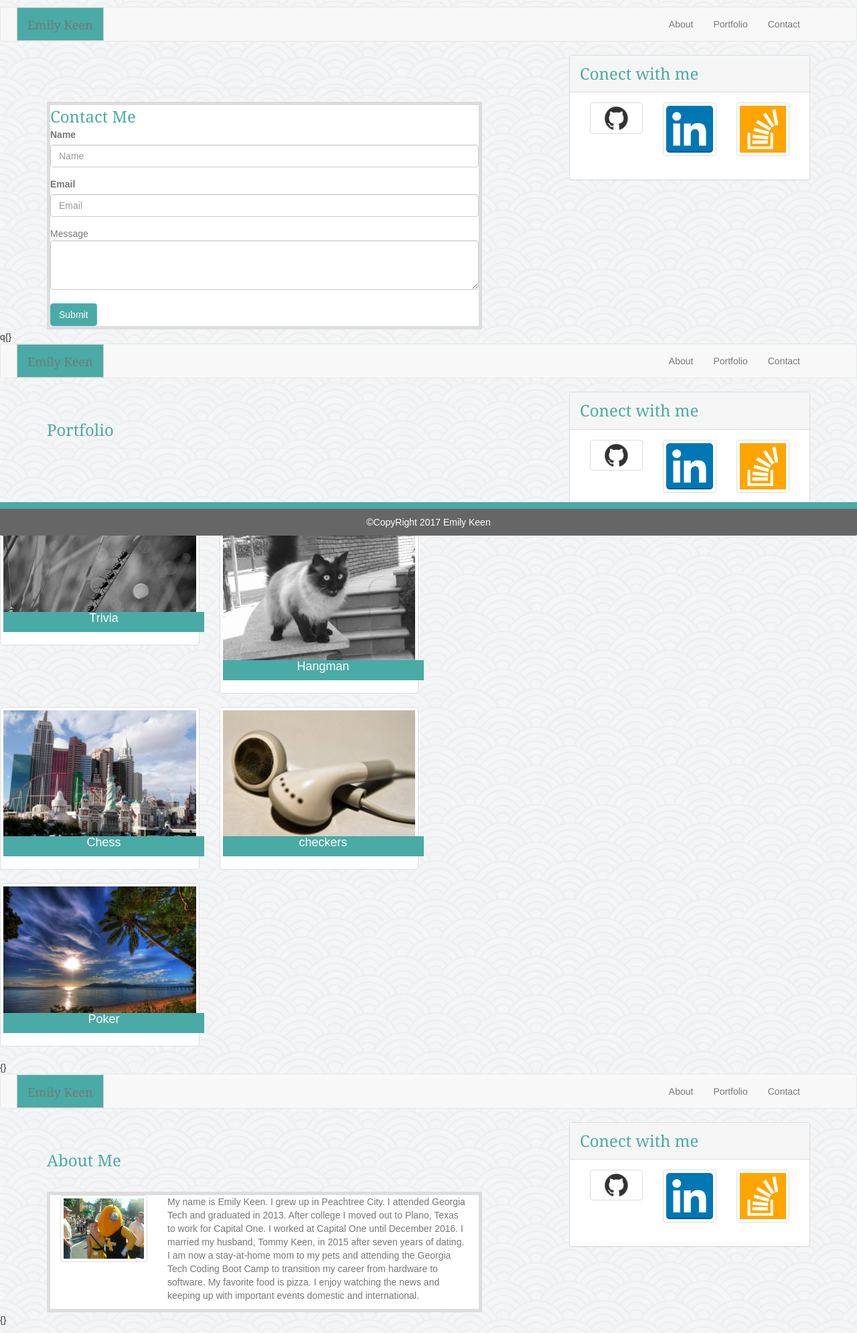
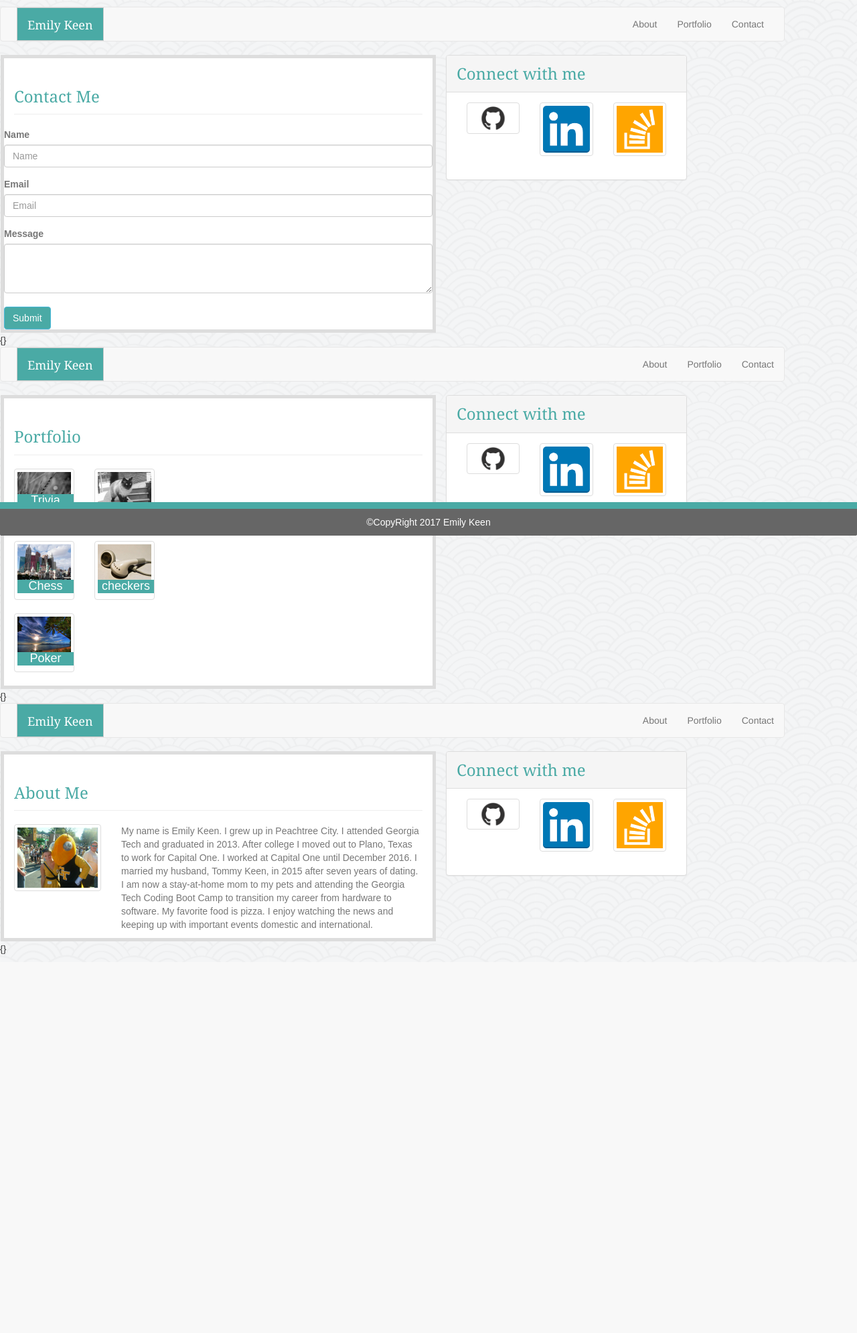
Before and after one commit to emilykeen/Bootstrap-Portfolio, a PHP site: page / in a window 1280 px wide. Shown: the whole page at 67% size. After the commit the page ends 1425 px from the top, so only its background shows below. Run offline with PHP 8.4, Linux system fonts and the light colour scheme.

Commit message:
finished

```diff
--- a/assets/css/style.css
+++ b/assets/css/style.css
@@ -11,7 +11,7 @@ body {
 	border:1px solid #cccccc;
 	font-family: 'Georgia', Times, 'Times New Roman', serif;
 	float:left;
-	position: fixed;
+	position:fixed;
 	color:white;
 	left:40px;
 	text-align:center;
@@ -23,12 +23,27 @@ body {
 	font-size: x-large;
 	}
 
+.header3 {	color:#4aaaa5;
+	font-family: 'Georgia', Times, 'Times New Roman', serif;
+	font-size: x-large;
+	top:200px;
+	background:#ffffff;
+	border: 5px solid #dddddd;
+	width:650px;
+	position:relative;
+	top:65px;
+	float:left;
+	left:-15px;
+	z-index: 20;
+	}
+
+
 h4{
 	position: absolute;
-	bottom: 30px;
+	bottom: 20px;
 	left: 20px;
-	height:30px;
-	width:300px;
+	height:20px;
+	width:70%;
 	background: #4aaaa5;
 	text-align: center;
 	color:white;
@@ -46,7 +61,7 @@ h4{
 	position:relative;
 	top:0px;
 	float:left;
-	left:15px;
+	left:0px;
 	z-index: 20;
 	}
 
@@ -78,3 +93,6 @@ h4{
 
 		background:#4aaaa5;
 		color:white; }
+
+
+.connectwithme{float:right;}
--- a/contact.html
+++ b/contact.html
@@ -7,13 +7,12 @@
       <!-- Bootstrap CDN -->
       <link rel="stylesheet" href="https://maxcdn.bootstrapcdn.com/bootstrap/3.3.6/css/bootstrap.min.css">
       <link rel="stylesheet" type="text/css" href="assets/css/style.css">
-
    </head>
    <body>
       <nav class="navbar navbar-default">
          <div class="container">
             <div class="navbar-header">
-        <a class="navbar-brand header"  href="#">Emily Keen</a>
+               <a class="navbar-brand header" style= color:white >Emily Keen</a>
             </div>
             <div class="collapse navbar-collapse">
                <ul class="nav navbar-nav navbar-right">
@@ -26,13 +25,13 @@
       </nav>
       <div class="container">
          <div class="row">
-      <div class="col-md-8">
+            <div class="col-md-8 maincontainer">
                <div class="page-header">
-
+               <div class="header2">Contact Me</div>
                </div>
                <div class="row">
-        <form class="maincontainer">
-                  <div class="header2">Contact Me</div>
+                  <form>
+
                      <div class="form-group">
                         <label for="exampleInputName1">Name</label>
                         <input type="name" class="form-control" id="exampleInputName1" placeholder="Name">
@@ -41,7 +40,8 @@
                         <label for="exampleInputEmail1">Email</label>
                         <input type="email" class="form-control" id="exampleInputEmail1" placeholder="Email">
                      </div>
-  <bold>Message</bold> <br>
+                     <label for="exampleInputEmail1">Message</label>
+                     <br>
                      <textarea class="form-control" rows="3"></textarea>
                      <br>
                      <button type="button" class="btn btn-info button">Submit</button>
@@ -51,16 +51,14 @@
             <div class="col-md-4">
                <div class="panel panel-default">
                   <div class="panel-heading">
-            <div class="panel-title header2">Conect with me</div>
+                     <div class="panel-title header2">Connect with me</div>
                   </div>
                   <div class="panel-body">
-
                      <div class="col-md-4">
                         <a href="https://github.com/emilykeen" class="thumbnail">
                         <img src="assets/images/github.jpg" alt="Github">
                         </a>
                      </div>
-
                      <div class="col-md-4">
                         <a href="https://www.linkedin.com/in/emily-keen" class="thumbnail">
                         <img src="assets/images/linkedin.jpg" alt="linkedin">
@@ -83,4 +81,4 @@
       </div>
       <div class="panel-footer footer">&copy;CopyRight 2017 Emily Keen</div>
    </body>
-</html>q
+</html>
--- a/index.html
+++ b/index.html
@@ -12,9 +12,8 @@
       <nav class="navbar navbar-default">
          <div class="container">
             <div class="navbar-header">
-        <a class="navbar-brand header">Emily Keen</a>
+               <a class="navbar-brand header" style= "color:white" >Emily Keen</a>
             </div>
-      <div class="collapse navbar-collapse" id="bs-example-navbar-collapse-1">
             <ul class="nav navbar-nav navbar-right">
                <li><a href="index.html">About</a></li>
                <li><a href="portfolio.html">Portfolio</a></li>
@@ -25,12 +24,11 @@
       </nav>
       <div class="container">
          <div class="row">
-      <div class="col-md-8">
+            <div class="col-md-8 maincontainer">
                <div class="page-header">
                   <div class="header2">About Me</div>
                </div>
                <div class="row">
-        <div class="maincontainer">
                      <div class="col-md-3">
                         <img src="assets/images/buzz_and_me.jpg" alt="me" class="img-thumbnail">
                      </div>
@@ -41,21 +39,17 @@
                      </div>
                </div>
             </div>
-      </div>
-
             <div class="col-md-4">
                <div class="panel panel-default">
                   <div class="panel-heading">
-            <div class="panel-title header2">Conect with me</div>
+                     <div class="panel-title header2">Connect with me</div>
                   </div>
                   <div class="panel-body">
-
                      <div class="col-md-4">
                         <a href="https://github.com/emilykeen" class="thumbnail">
                         <img src="assets/images/github.jpg" alt="Github">
                         </a>
                      </div>
-
                      <div class="col-md-4">
                         <a href="https://www.linkedin.com/in/emily-keen" class="thumbnail">
                         <img src="assets/images/linkedin.jpg" alt="linkedin">
--- a/portfolio.html
+++ b/portfolio.html
@@ -7,15 +7,13 @@
       <!-- Bootstrap CDN -->
       <link rel="stylesheet" href="https://maxcdn.bootstrapcdn.com/bootstrap/3.3.6/css/bootstrap.min.css">
       <link rel="stylesheet" type="text/css" href="assets/css/style.css">
-
    </head>
    <body>
       <nav class="navbar navbar-default">
-    <div class="container">
+         <div class="container-fluid">
             <div class="navbar-header">
-        <a class="navbar-brand header">Emily Keen</a>
+               <a class="navbar-brand header" style=" color:white">Emily Keen</a>
             </div>
-      <div class="collapse navbar-collapse" id="bs-example-navbar-collapse-1">
             <ul class="nav navbar-nav navbar-right">
                <li><a href="index.html">About</a></li>
                <li><a href="portfolio.html">Portfolio</a></li>
@@ -26,47 +24,12 @@
       </nav>
       <div class="container">
          <div class="row">
-      <div class="col-md-8">
+            <div class="col-md-8 maincontainer">
                <div class="page-header">
                   <div class="header2">Portfolio</div>
                </div>
                <div class="row">
                   <div class="col-md-9">
-
-
-
-          </div>
-        </div>
-      </div>
-      <div class="col-md-4">
-        <div class="panel panel-default">
-          <div class="panel-heading">
-            <div class="panel-title header2">Conect with me</div>
-          </div>
-          <div class="panel-body">
-
-      <div class="col-md-4">
-      <a href="https://github.com/emilykeen" class="thumbnail">
-      <img src="assets/images/github.jpg" alt="Github">
-
-    </a>
-    </div>
-
-      <div class="col-md-4">
-     <a href="https://www.linkedin.com/in/emily-keen" class="thumbnail">
-      <img src="assets/images/linkedin.jpg" alt="linkedin">
-    </a>
-    </div>
-      <div class="col-md-4">
-     <a href="http://stackoverflow.com/users/7382034/emily-keen?tab=profile" class="thumbnail">
-      <img src="assets/images/stackoverflow.jpg" alt="stackoverflow">
-    </a>
-    </div>
-          </div>
-        </div>
-      </div>
-    </div>
-  </div>
                      <div class="row">
                         <div class="col-xs-3">
                            <a href="#" class="thumbnail">
@@ -85,8 +48,6 @@
                            </a>
                         </div>
                      </div>
-
-
                      <div class="row">
                         <div class="col-xs-3">
                            <a href="#" class="thumbnail">
@@ -114,7 +75,36 @@
                               </div>
                            </a>
                         </div>
-
+                     </div>
+                  </div>
+               </div>
+            </div>
+            <div class="col-md-4">
+               <div class="panel panel-default">
+                  <div class="panel-heading">
+                     <div class="panel-title header2">Connect with me</div>
+                  </div>
+                  <div class="panel-body">
+                     <div class="col-md-4">
+                        <a href="https://github.com/emilykeen" class="thumbnail">
+                        <img src="assets/images/github.jpg" alt="Github">
+                        </a>
+                     </div>
+                     <div class="col-md-4">
+                        <a href="https://www.linkedin.com/in/emily-keen" class="thumbnail">
+                        <img src="assets/images/linkedin.jpg" alt="linkedin">
+                        </a>
+                     </div>
+                     <div class="col-md-4">
+                        <a href="http://stackoverflow.com/users/7382034/emily-keen?tab=profile" class="thumbnail">
+                        <img src="assets/images/stackoverflow.jpg" alt="stackoverflow">
+                        </a>
+                     </div>
+                  </div>
+               </div>
+            </div>
+         </div>
+      </div>
       </div>
       </div>
       <div class="row">
```
Lines whose indentation alone changed are shown as unchanged.
